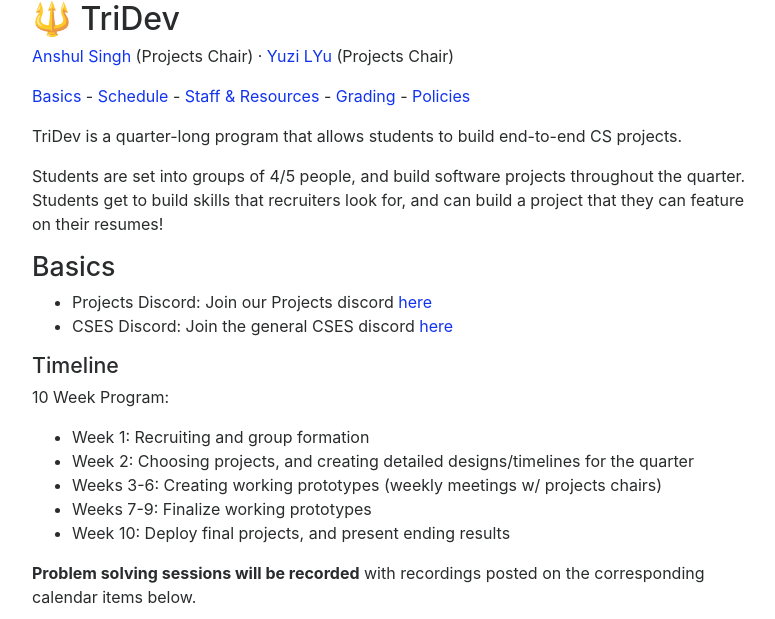
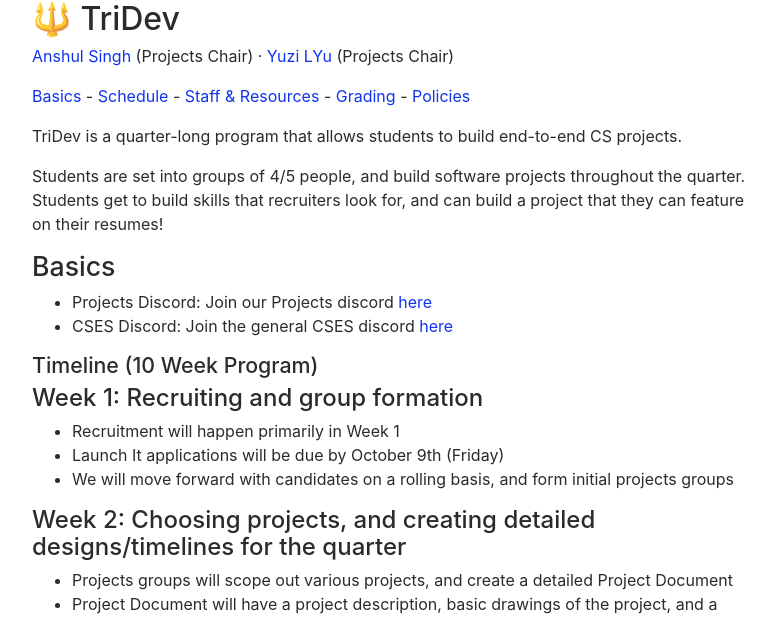
Before and after one commit to ucsdcses/tridev, a Jekyll site: the page built from index.md, in a window 1280 px wide and 1400 px high. Shown: the top 619 px of the window, without its empty margins (243-1018 px from the left). Built offline with Jekyll 4.4.1, drawn with Linux system fonts in a browser that asks for light colours; nearby versions of some CDN libraries; our own code applies the rules of GitHub Pages for plain Markdown files; some of the changed text lies outside the part shown.

Commit message:
Update index.md

```diff
--- a/index.md
+++ b/index.md
@@ -25,13 +25,29 @@ Students are set into groups of 4/5 people, and build software projects througho
 
 <a id="b:lec"></a>
 
-### Timeline
-10 Week Program:
-- Week 1: Recruiting and group formation
-- Week 2: Choosing projects, and creating detailed designs/timelines for the quarter
-- Weeks 3-6: Creating working prototypes (weekly meetings w/ projects chairs)
-- Weeks 7-9: Finalize working prototypes
-- Week 10: Deploy final projects, and present ending results
+### Timeline (10 Week Program)
+#### Week 1: Recruiting and group formation
+- Recruitment will happen primarily in Week 1
+- Launch It applications will be due by October 9th (Friday)
+- We will move forward with candidates on a rolling basis, and form initial projects groups
+
+#### Week 2: Choosing projects, and creating detailed designs/timelines for the quarter
+- Projects groups will scope out various projects, and create a detailed Project Document
+- Project Document will have a project description, basic drawings of the project, and a formal week-by-week timeline with project milestones
+- Project Document along with proposed timelines will be reviewed and approved by projects chairs
+
+#### Weeks 3-6: Creating working prototypes (weekly meetings w/ projects chairs)
+- Projects will execute the plan they set out in their document, with weekly check-in meetings with projects chairs
+- Projects Chairs will be available to discuss critical bugs, and help groups along the way
+- Projects should be primarily undertaken amongst the group, projects chairs will be availble for support though
+
+#### Weeks 7-9: Finalize working prototypes
+- We've set Weeks 7-9 as buffer weeks, in case projects need more time or if projects chairs had a slow recruitment phase
+- Projects will finalize their prototypes, and prepare the project for deployment
+- All of this should be done in accordance with the proposed timelines from Week 2
+
+#### Week 10: Deploy final projects, and present ending results
+- Projects will be deployed, and ending results of the program will be featured on this website!
 
 
 
```
